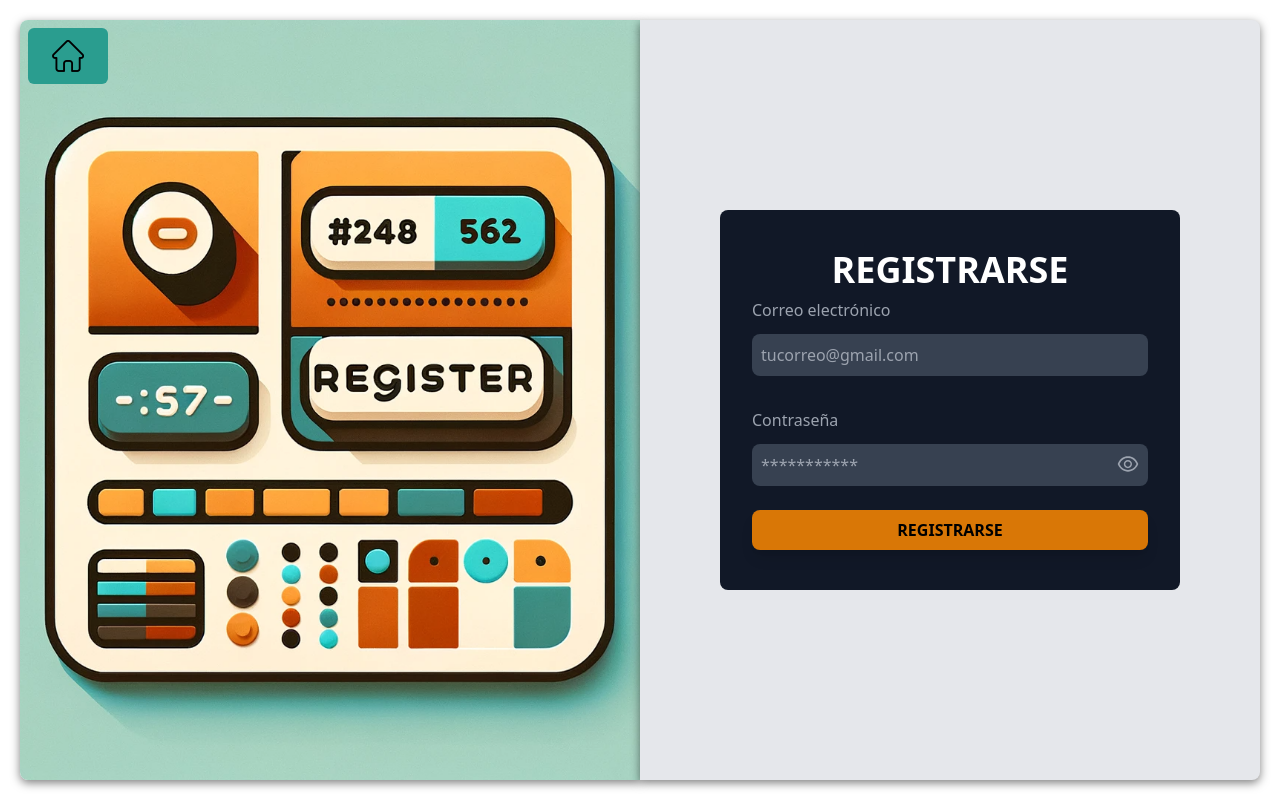
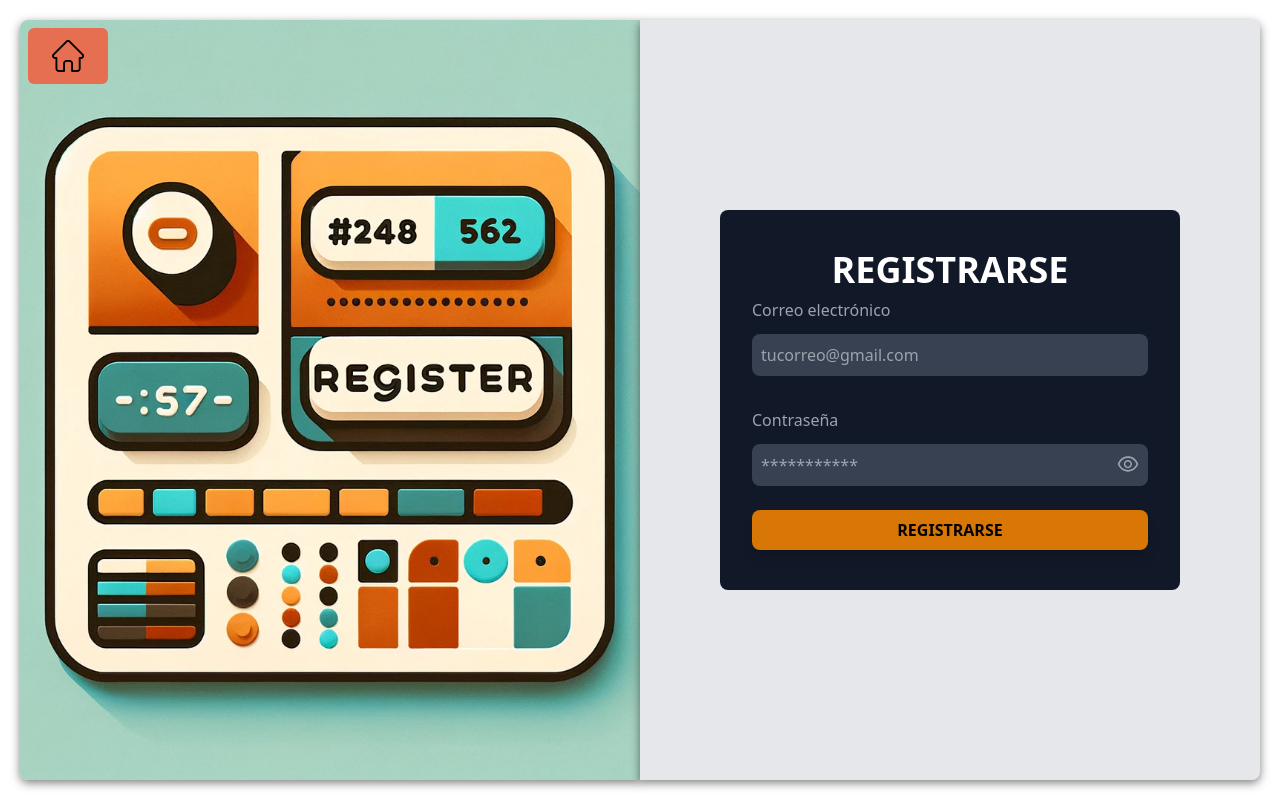
Before and after one commit to ramiro999/ProSoft, a React (Create React App) app: page /register in a window 1280 px wide. Built offline with nearby package versions, Linux system fonts and the light colour scheme; no server answers.

Commit message:
Change of color for the button to return to the Home page in RegisterForm.

```diff
--- a/src/components/RegisterForm.js
+++ b/src/components/RegisterForm.js
@@ -45,12 +45,12 @@ export default function LoginForm() {
       <div className="hidden sm:block">
       <Link
       to="/"
-      className="transform scale-100 hover:scale-110 transition-transform duration-300 bg-secondary text-white py-3 px-6 rounded-md hover:bg-quinary text-xl md:text-2xl lg:text-3xl absolute ml-2 mt-2"
+      className="transform scale-100 hover:scale-110 transition-transform duration-300 bg-quinary text-white py-3 px-6 rounded-md hover:bg-tertiary text-xl md:text-2xl lg:text-3xl absolute ml-2 mt-2"
       >
       <img
         src="/assets/home.png"
         alt="House icon"
-        className="w-6 h-6 md:w-8 md:h-8" // Ajusta el tamaño aquí con las clases de Tailwind CSS
+        className="w-6 h-6 md:w-8 md:h-8" // Ajustar el tamaño
       />
       </Link>
         <img
```
